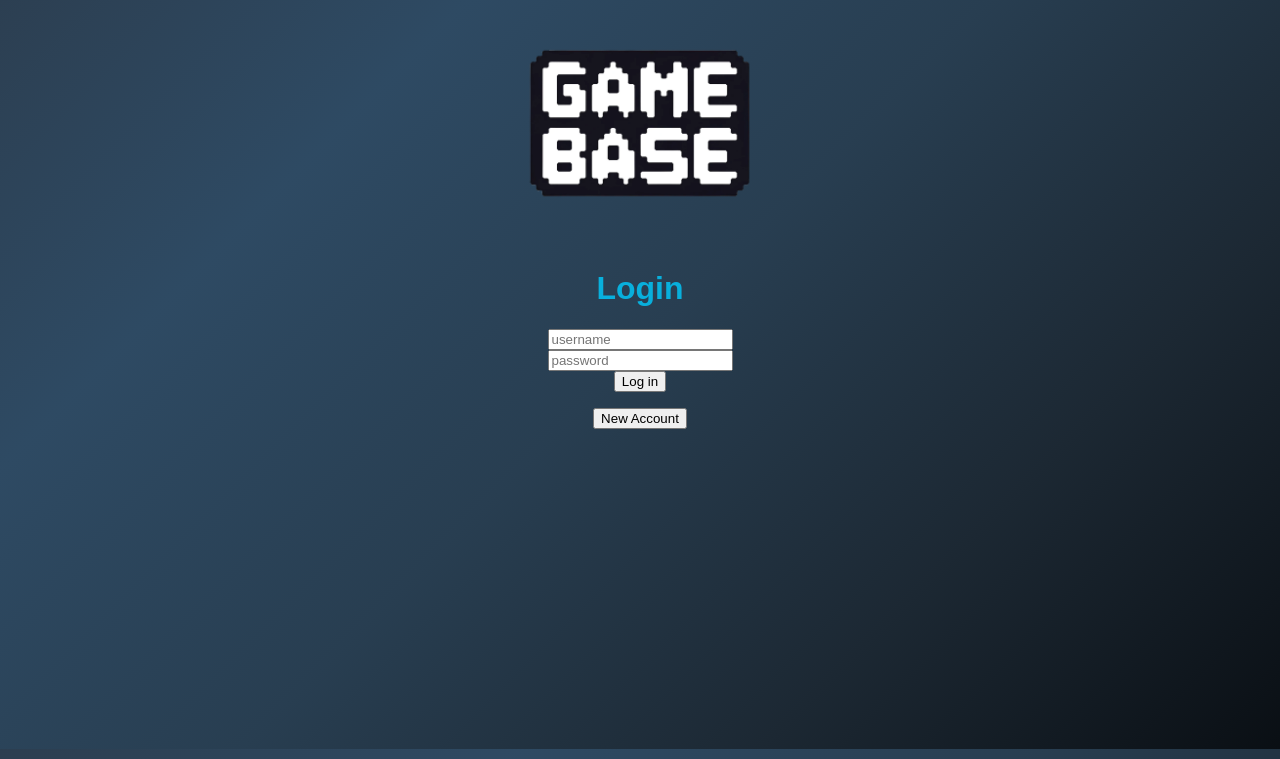
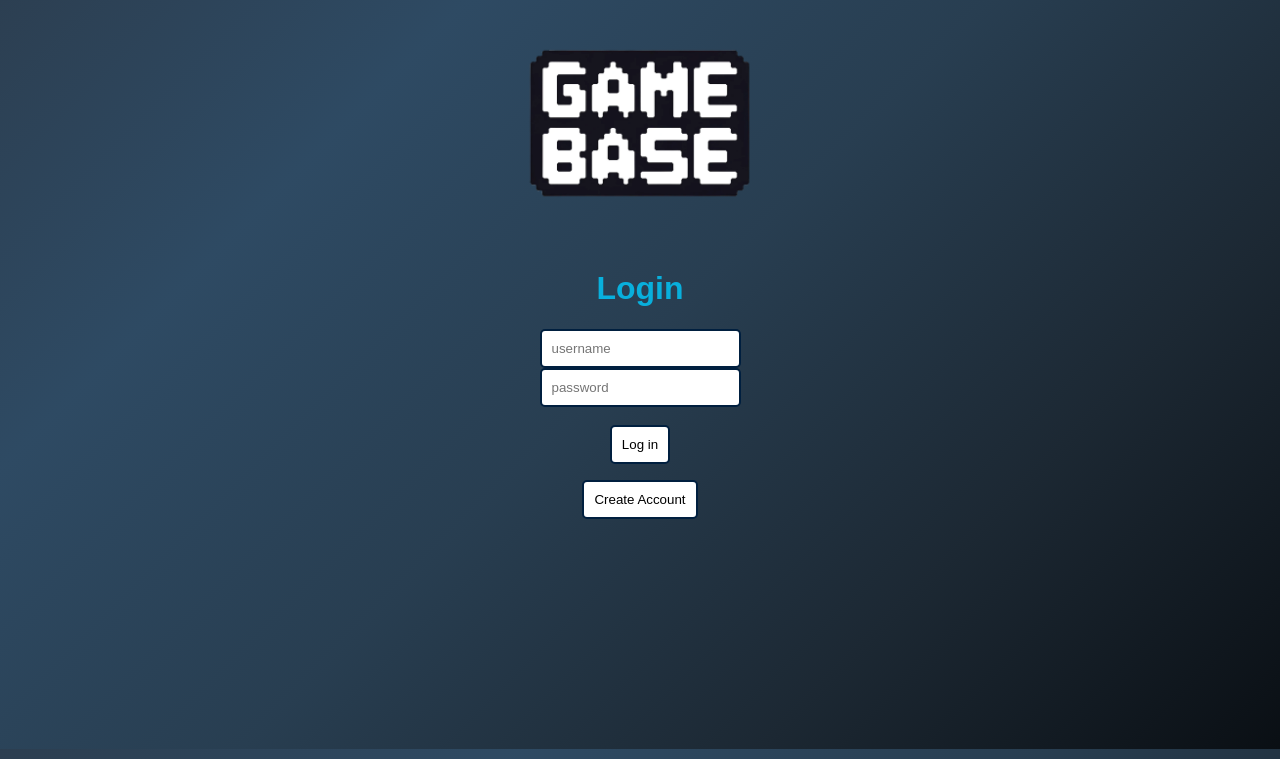
Before and after one commit to SimonS44/GameReview, a Flask app: page / in a window 1280 px wide. Shown: the part 51-810 px from the top of the page. Run offline with Flask 3, Linux system fonts and the light colour scheme; data that the repository does not hold is empty; some libraries are stand-ins or nearby versions.

Commit message:
More last updates

```diff
--- a/src/static/centeredStyle.css
+++ b/src/static/centeredStyle.css
@@ -14,6 +14,13 @@ body {
         width: 100%;
         height: 100vh;
         padding: 10px;
+    }
+    .login-field, .button {
+        padding: 10px;
+        margin: 0 5px;
+        border: 2px solid #001f3f;
+        border-radius: 5px;
+        background-color: white;
     }
 
     .column {
--- a/src/static/style.css
+++ b/src/static/style.css
@@ -14,7 +14,6 @@ body {
         height: 100vh;
         padding: 10px;
     }
-
     .column {
         flex: 1;
         min-width: 300px;
--- a/src/templates/createaccount.html
+++ b/src/templates/createaccount.html
@@ -41,10 +41,11 @@
 					/>
 					<label class="login-field-icon fui-lock" for="login-pass"></label>
 				</div>
+				<br>
 				<input
 					type="submit"
 					value="Create"
-					class="btn btn-primary btn-large btn-block"
+					class="button"
 				/>
 			</div>
 		</div>
@@ -54,7 +55,7 @@
 	<input
 		type="submit"
 		value="Back to login"
-		class="btn btn-primary btn-large btn-block"
+		class="button"
 		name="create"
 	/>
 </a>
--- a/src/templates/login.html
+++ b/src/templates/login.html
@@ -31,10 +31,11 @@
 					/>
 					<label class="login-field-icon fui-lock" for="login-pass"></label>
 				</div>
+				<br>
 				<input
 					type="submit"
 					value="Log in"
-					class="btn btn-primary btn-large btn-block"
+					class="button"
 					name="login"
 				/>
 			</div>
@@ -44,8 +45,8 @@
 <a href="/createaccount">
 	<input
 		type="submit"
-		value="New Account"
-		class="btn btn-primary btn-large btn-block"
+		value="Create Account"
+		class="button"
 		name="create"
 	/>
 </a>
```
Also changed, not shown: README.md.
